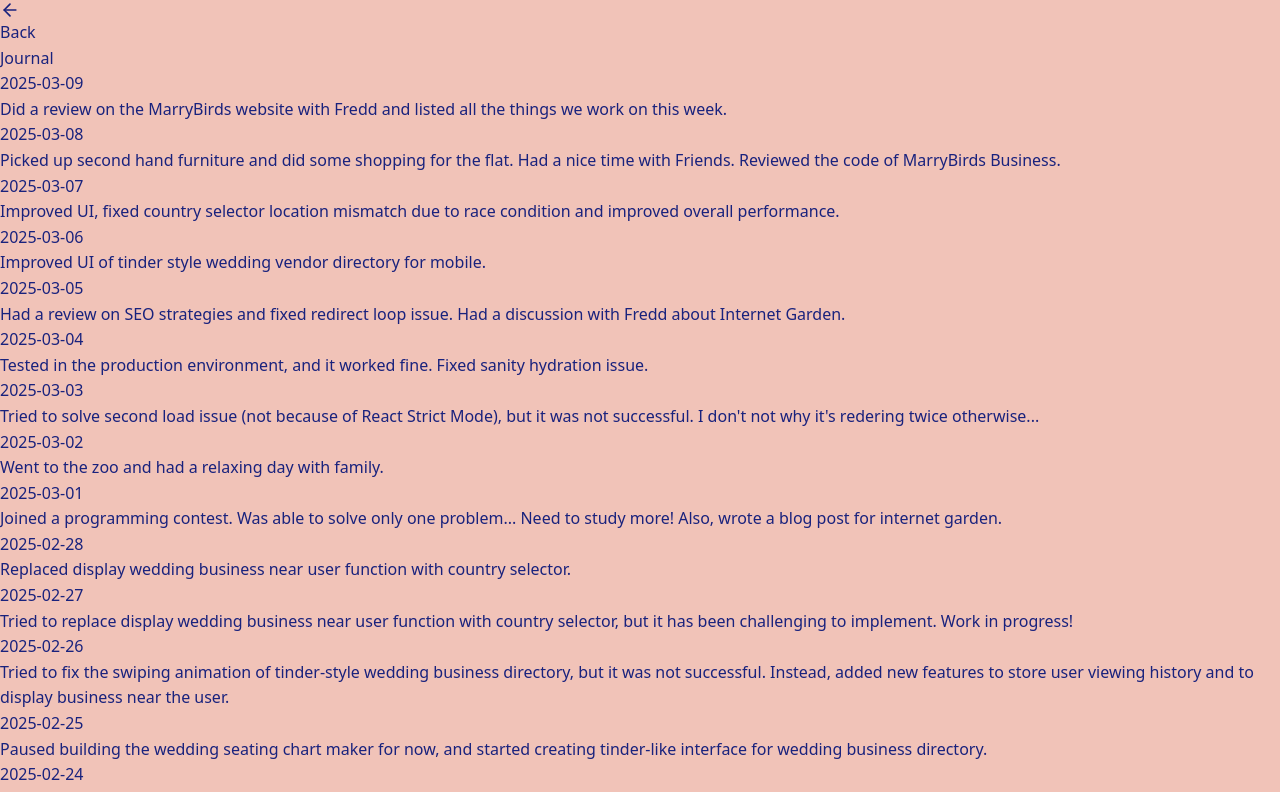
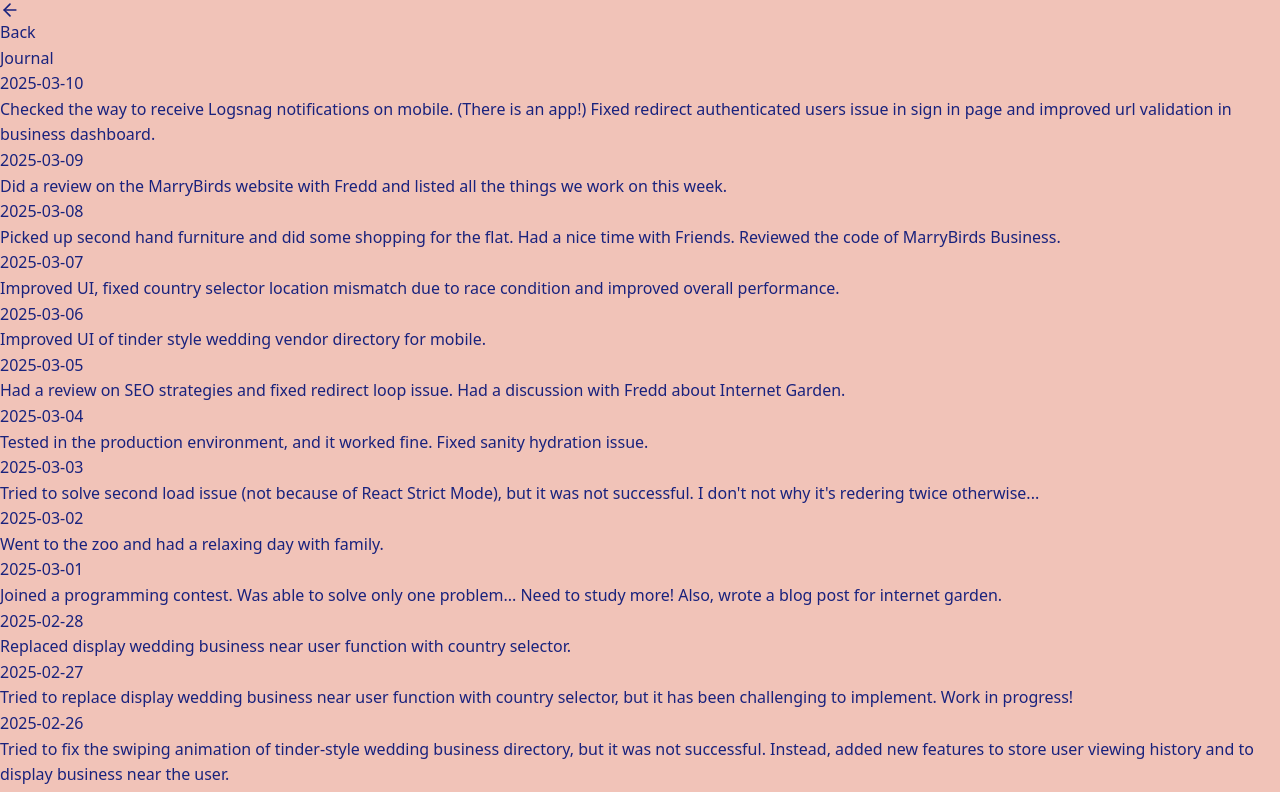
Before and after one commit to minamicode/minamicode.com, a Next.js app: page /journal in a window 1280 px wide. Shown: the top 792 px of the page. Built offline with nearby package versions, Linux system fonts and the light colour scheme.

Commit message:
add a journal entry

```diff
--- a/src/app/_components/JournalEntries.tsx
+++ b/src/app/_components/JournalEntries.tsx
@@ -6,6 +6,10 @@ type JournalEntry = {
 };
 
 const entries: JournalEntry[] = [
+  {
+    date: "2025-03-10",
+    text: "Checked the way to receive Logsnag notifications on mobile. (There is an app!) Fixed redirect authenticated users issue in sign in page and improved url validation in business dashboard.",
+  },
   {
     date: "2025-03-09",
     text: "Did a review on the MarryBirds website with Fredd and listed all the things we work on this week.",
```
